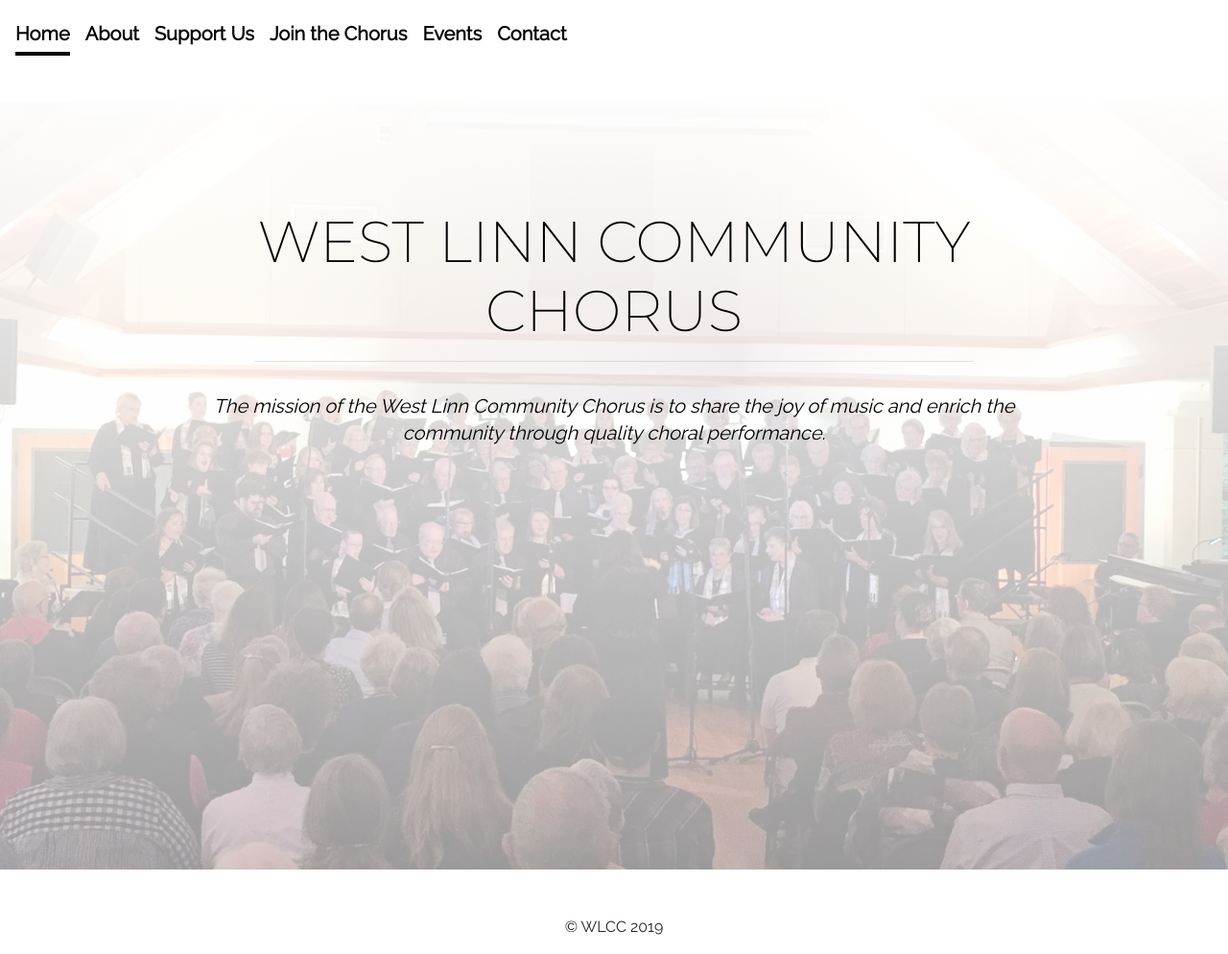
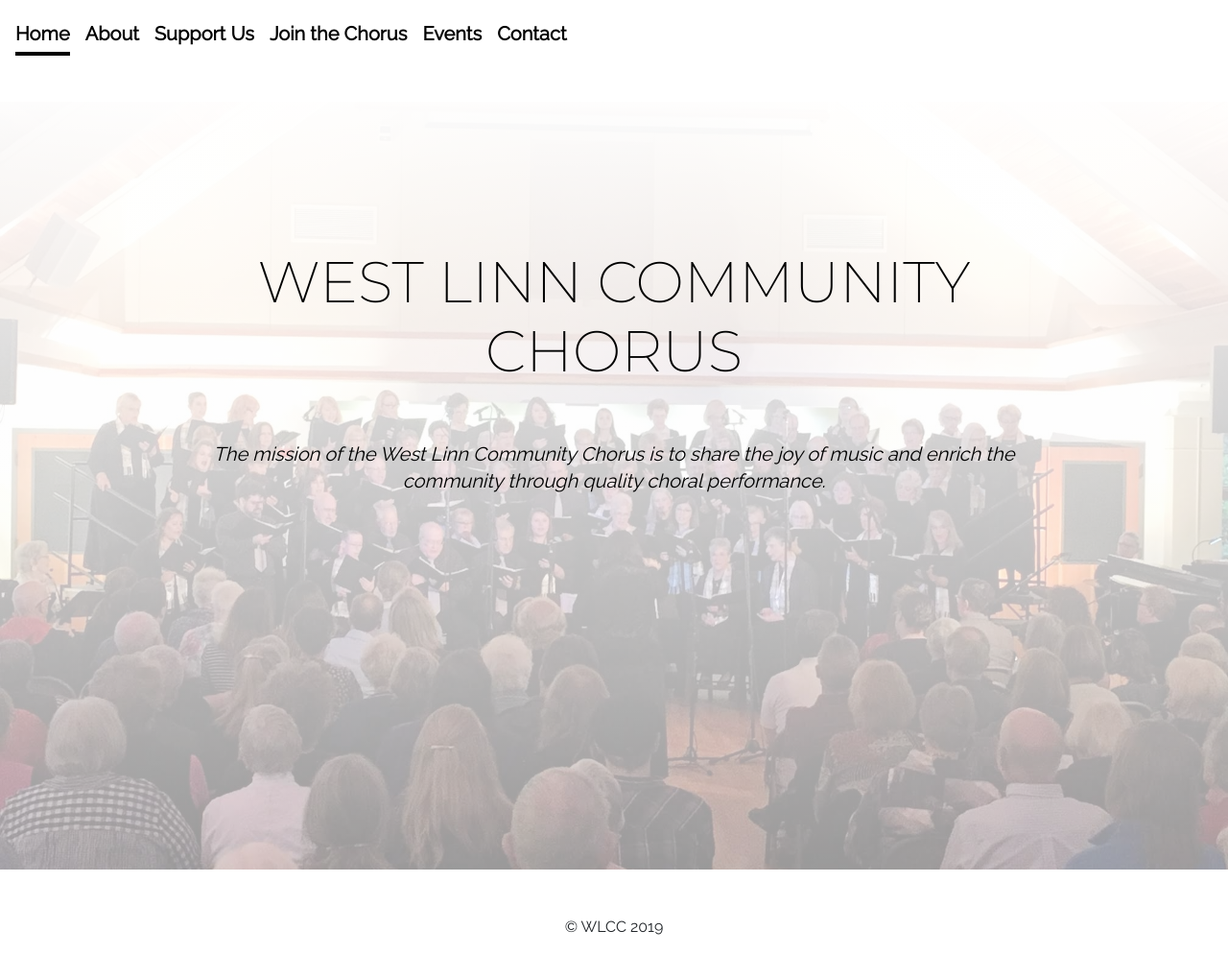
Before and after one commit to ecomstock/wlcc, a PHP site: page / in a window 1280 px wide. Shown: the whole page at 96% size. Run offline with PHP 8.4, Linux system fonts and the light colour scheme.

Commit message:
wip: adjust position of cover caption

```diff
--- a/index.php
+++ b/index.php
@@ -5,7 +5,8 @@
 	<main role="main">
 		<div id="myCarousel" class="carousel slide" data-ride="carousel" data-pause="false">
 			<div class="carousel-inner" data-pause="false">
-				<div class="carousel-caption d-block">
+				<!-- <div class="carousel-caption d-block"> -->
+				<div class="carousel-caption">
 					<div class="d-sm-none">
 						<div class="">
 							<header class="masthead">
--- a/wlcc.css
+++ b/wlcc.css
@@ -3,6 +3,8 @@
 }
 
 .carousel-caption {
+	display: flex;
+	flex-direction: column;
 	color: black;
 }
 
@@ -21,9 +23,11 @@
 	background-size: cover;
 }
 
+/* NAV CSS
+-------------------------------------------------- */
+
 .flex-container {
   	display: flex;
-  	/* box-shadow: inset 0 0 5rem white; */
 }
 
 .nav-masthead .nav-link {
@@ -54,14 +58,16 @@
 
 @media (min-width: 575px) {
 	.carousel-caption {
-		display: flex;
-		z-index: 10;
-		text-align: center;
-		top: 40%;
+		/* position: absolute; */
+		/* z-index: 10; */
+		/* text-align: center; */
+		top: -25%;
 		/* bottom: auto; */
-		-webkit-transform: translate(0, -50%);
+		/* -webkit-transform: translate(0, -50%);
 		-ms-transform: translate(0, -50%);
-		transform: translate(0, -50%);
+		transform: translate(0, -50%); */
+		justify-content: center;
+    	align-items: center;
 	}
 	.carousel-caption p {
 		margin-bottom: 1.25rem;
@@ -71,29 +77,21 @@
 }
 
 @media(max-width: 575px) {
-	html, body {
+	/* html, body {
 		margin: 0;
 		padding: 0;
 		width: 100%;
 		height: 100%;
-	}
+	} */
 	.carousel-caption {
-		/* top: 10%; */
-		flex-direction: column;
+		position: fixed;
+		top: 0%;
+		/* flex-direction: column; */
     	/* justify-content: center;
     	align-items: center; */
 	}
 	.carousel-caption h1 {
 		font-size: 2rem;
-	}
-}
-
-@media (min-width: 500px) {
-	.masthead-brand {
-	  float: left;
-	}
-	.nav-masthead {
-	  float: right;
 	}
 }
 
```
Also changed, not shown: 2 other files.
